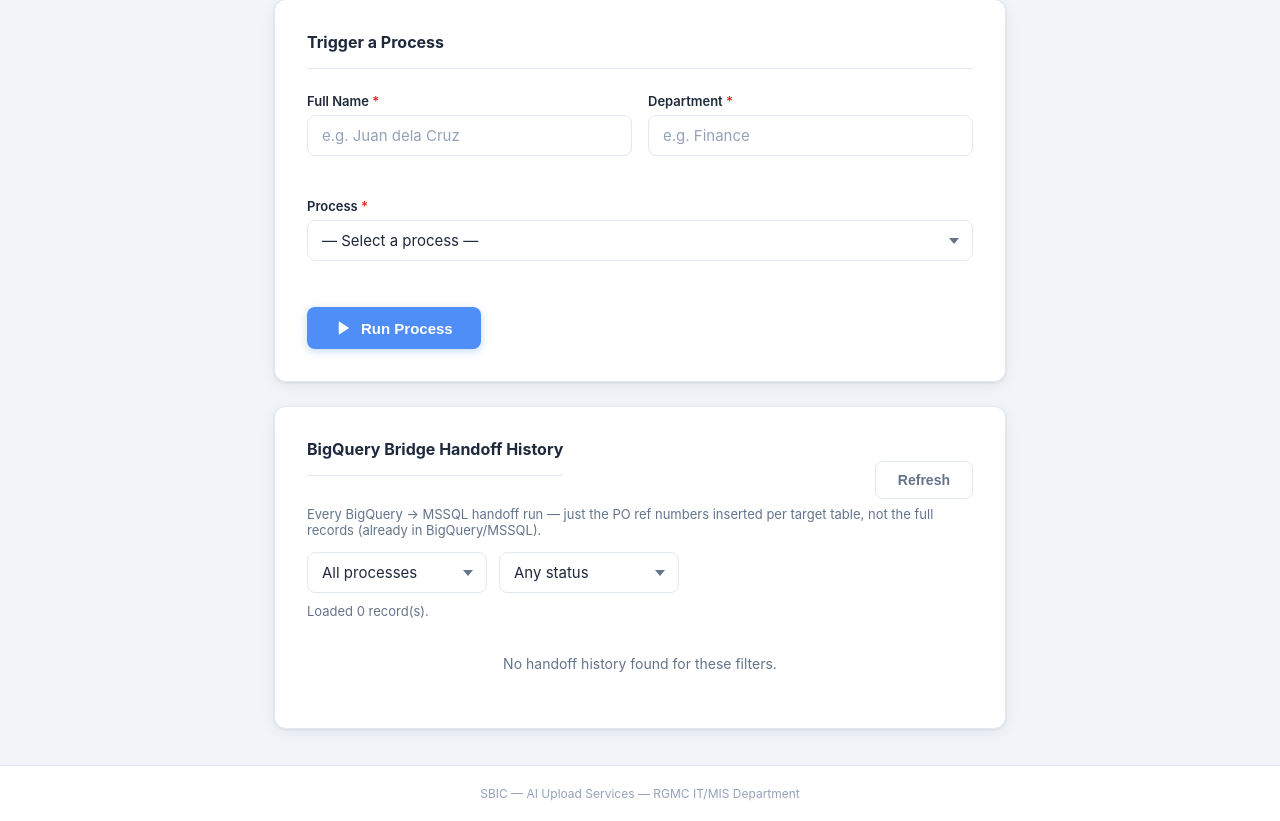
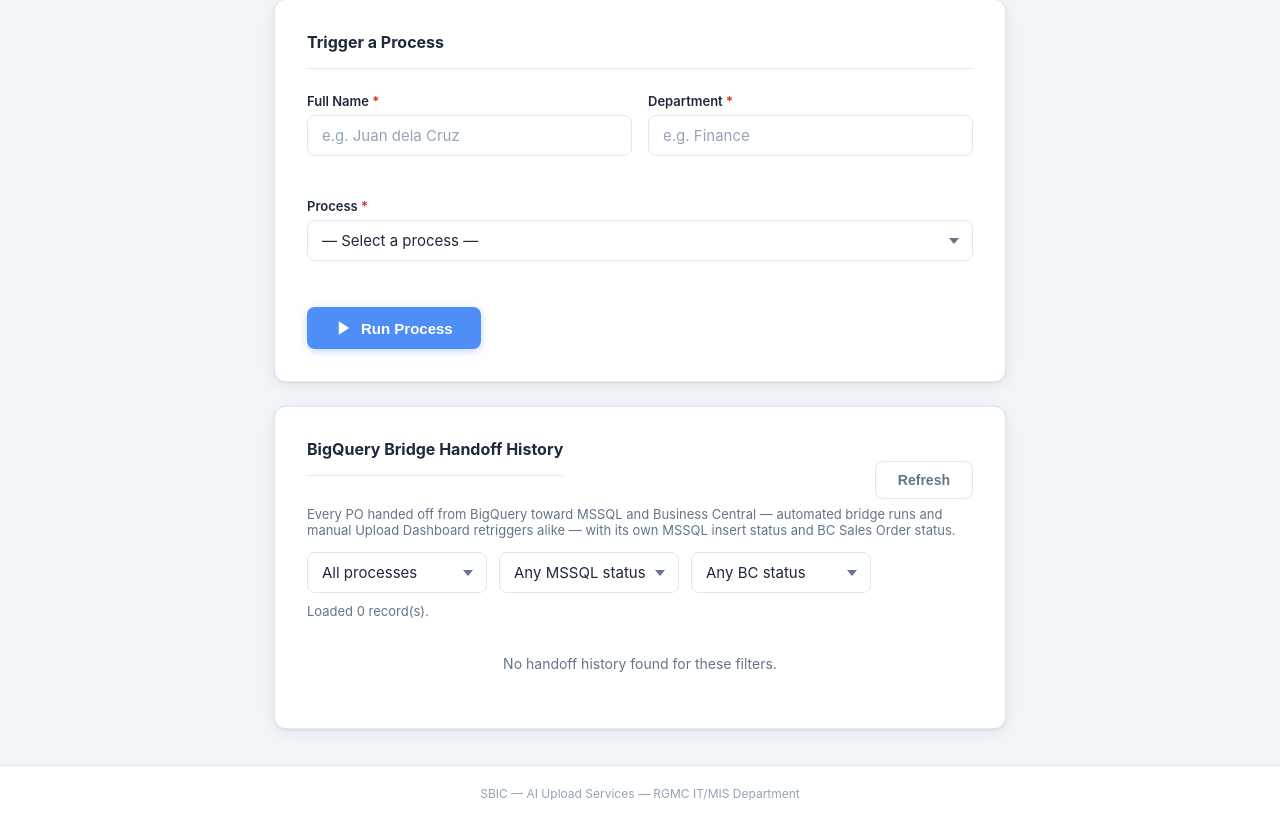
Before and after one commit to rgmc-apps/sbic-manual-trigger, a Flask app: page /trigger in a window 1280 px wide. Shown: the part 125-946 px from the top of the page. Run offline with Flask 3, Linux system fonts and the light colour scheme; data that the repository does not hold is empty.

Commit message:
DI-0229 added handoff history records

```diff
--- a/app.py
+++ b/app.py
@@ -1039,7 +1039,7 @@ def api_handoff_history():
     All filters are optional; omit everything to list the whole log (most recent first).
     """
     params = {}
-    for key in ("group_code", "status", "date"):
+    for key in ("group_code", "mssql_status", "bc_status", "date"):
         value = (request.args.get(key) or "").strip()
         if value:
             params[key] = value
@@ -3566,20 +3566,38 @@ def api_dashboard_retrigger_mssql_handoff():
     CustomerPOULDetailBQ (promoted into CustomerPOUL/CustomerPOULDetail by MSSQL's own
     AFTER INSERT trigger) — the MSSQL half of _insert_and_buffer, used standalone here
     for the dashboard's Check MSSQL "not found" case, without also touching the buffer
-    or BC. PO uploads only — rgmc-gcp-api has no RA equivalent of insert-from-bigquery."""
+    or BC. PO uploads only — rgmc-gcp-api has no RA equivalent of insert-from-bigquery.
+
+    Also logs this attempt into the same bridge_handoff_history_{env} collection the
+    automated BigQuery bridge writes to (via rgmc-bc-api), best-effort — a logging
+    failure here must not fail the retrigger itself, which already succeeded or failed
+    on its own terms by the time this runs."""
     data = request.get_json(silent=True) or {}
     header = data.get("header")
     details = data.get("details") or []
     if not header:
         return jsonify({"error": "header is required"}), 400
+    po_ref = header.get("po_ref_number")
+    file_name = header.get("file_name")
     header = {k: v for k, v in header.items() if k not in BQ_UI_ONLY_HEADER_FIELDS}
     try:
         resp = _gcp_api("POST", "/customerpoul/insert-from-bigquery",
                          json={"headers": [header], "details": details}, timeout=90)
         body, status_code = _proxy_json(resp)
-        return jsonify(body), status_code
     except requests.RequestException as exc:
         return jsonify({"error": f"Could not reach rgmc-gcp-api: {exc}"}), 502
+
+    mssql_status = "inserted" if status_code == 200 and body.get("status") == "success" else "error"
+    error_detail = None if mssql_status == "inserted" else (body.get("message") or f"HTTP {status_code}")
+    try:
+        _bc_api("POST", "/bc/custom/v2/so-buffer/handoff-history/manual-entry", json={
+            "po_ref_number": po_ref, "file_name": file_name,
+            "mssql_status": mssql_status, "error": error_detail,
+        })
+    except requests.RequestException:
+        pass  # best-effort — the retrigger result itself is unaffected
+
+    return jsonify(body), status_code
 
 
 @app.route("/api/dashboard/source-file")
--- a/static/handoff-history.js
+++ b/static/handoff-history.js
@@ -3,7 +3,8 @@
   const statusMsgEl = document.getElementById("handoff-history-status-msg");
   const refreshBtn = document.getElementById("handoff-history-refresh");
   const groupCodeSelect = document.getElementById("handoff-history-group-code");
-  const statusSelect = document.getElementById("handoff-history-status");
+  const mssqlStatusSelect = document.getElementById("handoff-history-mssql-status");
+  const bcStatusSelect = document.getElementById("handoff-history-bc-status");
   if (!listEl) return; // not on this page
 
   function escapeHtml(s) {
@@ -24,69 +25,54 @@
     }
   }
 
-  function renderFileGroups(byFile) {
-    const fileEntries = Object.entries(byFile || {});
-    if (!fileEntries.length) return "";
-    // Largest files first so the most significant uploads surface without scrolling.
-    fileEntries.sort((a, b) => (b[1] || []).length - (a[1] || []).length);
-    return fileEntries.map(([fileName, refs]) => {
-      refs = refs || [];
-      const id = `handoff-refs-${Math.random().toString(36).slice(2, 10)}`;
-      return `
-        <div class="handoff-history-file">
-          <div class="handoff-history-file-head">
-            <span class="handoff-history-filename">${escapeHtml(fileName)}</span>
-            <span class="handoff-history-file-count">${refs.length} PO(s)</span>
-            ${refs.length ? `<button class="btn-history-toggle" type="button" data-target="${id}">Show PO refs</button>` : ""}
-          </div>
-          ${refs.length ? `<div class="handoff-history-refs hidden" id="${id}">${refs.map(escapeHtml).join(", ")}</div>` : ""}
-        </div>
-      `;
-    }).join("");
+  // MSSQL: "inserted" is the only non-error outcome. BC: "created" is the only fully
+  // resolved outcome — "pending"/"not_attempted" are neutral (nothing has gone wrong
+  // yet), "buffered"/"error" are the ones worth flagging.
+  function mssqlBadgeClass(status) {
+    return status === "inserted" ? "ready" : "failed";
   }
-
-  function renderTables(tables) {
-    const entries = Object.entries(tables || {});
-    if (!entries.length) return '<p class="tab-empty">No tables recorded.</p>';
-    return entries.map(([tableName, info]) => {
-      const byFile = (info && info.by_file) || {};
-      const count = (info && info.count) ?? 0;
-      return `
-        <div class="handoff-history-table">
-          <div class="handoff-history-table-head">
-            <strong>${escapeHtml(tableName)}</strong> — ${count} PO ref(s) across ${Object.keys(byFile).length} file(s)
-          </div>
-          ${renderFileGroups(byFile) || '<p class="tab-empty">No PO refs recorded.</p>'}
-        </div>
-      `;
-    }).join("");
+  function bcBadgeClass(status) {
+    if (status === "created") return "ready";
+    if (status === "buffered" || status === "error") return "failed";
+    return "pending";
   }
 
   function renderRecord(rec) {
-    const isError = rec.status === "error";
     const row = document.createElement("div");
     row.className = "order-row history-row";
     row.innerHTML = `
       <div class="order-row-head">
-        <span class="order-ref">${escapeHtml(rec.group_code || "—")} &middot; ${escapeHtml(rec.method || "—")}</span>
-        <span class="order-badge ${isError ? "failed" : "ready"}">${escapeHtml(rec.status || "unknown")}</span>
+        <span class="order-ref">${escapeHtml(rec.po_ref_number || "—")}</span>
+        <span class="order-badge ${mssqlBadgeClass(rec.mssql_status)}">MSSQL: ${escapeHtml(rec.mssql_status || "unknown")}</span>
+        <span class="order-badge ${bcBadgeClass(rec.bc_status)}">BC: ${escapeHtml(rec.bc_status || "unknown")}${rec.bc_order_no ? " (" + escapeHtml(rec.bc_order_no) + ")" : ""}</span>
       </div>
       <div class="order-detail">
-        ${escapeHtml(rec.date || "—")} ${escapeHtml(rec.time || "")} &middot; ${formatTimestamp(rec.timestamp)}
+        ${escapeHtml(rec.group_code || "—")} &middot; ${escapeHtml(rec.method || "—")} &middot;
+        ${escapeHtml(rec.file_name || "—")} &middot; ${formatTimestamp(rec.timestamp)}
       </div>
-      ${renderTables(rec.tables)}
-      ${rec.error ? `<div class="order-error">${escapeHtml(rec.error)}</div>` : ""}
+      ${rec.mssql_error ? `<div class="order-error">MSSQL: ${escapeHtml(rec.mssql_error)}</div>` : ""}
+      ${rec.bc_error ? `<div class="order-error">BC: ${escapeHtml(rec.bc_error)}</div>` : ""}
     `;
-    row.querySelectorAll(".btn-history-toggle").forEach((btn) => {
-      btn.addEventListener("click", () => {
-        const target = document.getElementById(btn.dataset.target);
-        if (!target) return;
-        const show = target.classList.contains("hidden");
-        target.classList.toggle("hidden", !show);
-        btn.textContent = show ? "Hide PO refs" : "Show PO refs";
-      });
+    return row;
+  }
+
+  // Groups the flat per-PO list by source file so related POs still read together,
+  // largest files first — same convention the previous by-table/by-file view used.
+  function renderGroupedByFile(records) {
+    const byFile = new Map();
+    records.forEach((rec) => {
+      const key = rec.file_name || "(unknown file)";
+      if (!byFile.has(key)) byFile.set(key, []);
+      byFile.get(key).push(rec);
     });
-    return row;
+    const groups = [...byFile.entries()].sort((a, b) => b[1].length - a[1].length);
+    groups.forEach(([fileName, recs]) => {
+      const head = document.createElement("div");
+      head.className = "handoff-history-file-head";
+      head.innerHTML = `<span class="handoff-history-filename">${escapeHtml(fileName)}</span><span class="handoff-history-file-count">${recs.length} PO(s)</span>`;
+      listEl.appendChild(head);
+      recs.forEach((rec) => listEl.appendChild(renderRecord(rec)));
+    });
   }
 
   function render(records) {
@@ -98,13 +84,14 @@
       listEl.appendChild(empty);
       return;
     }
-    records.forEach((rec) => listEl.appendChild(renderRecord(rec)));
+    renderGroupedByFile(records);
   }
 
   async function load() {
     const params = new URLSearchParams();
     if (groupCodeSelect.value) params.set("group_code", groupCodeSelect.value);
-    if (statusSelect.value) params.set("status", statusSelect.value);
+    if (mssqlStatusSelect.value) params.set("mssql_status", mssqlStatusSelect.value);
+    if (bcStatusSelect.value) params.set("bc_status", bcStatusSelect.value);
 
     refreshBtn.disabled = true;
     statusMsgEl.textContent = "Loading…";
@@ -123,6 +110,7 @@
 
   refreshBtn.addEventListener("click", load);
   groupCodeSelect.addEventListener("change", load);
-  statusSelect.addEventListener("change", load);
+  mssqlStatusSelect.addEventListener("change", load);
+  bcStatusSelect.addEventListener("change", load);
   load();
 })();
--- a/static/style.css
+++ b/static/style.css
@@ -350,6 +350,7 @@ body {
 }
 .order-badge.ready { background: var(--success-bg); color: var(--success-text); border: 1px solid var(--success-border); }
 .order-badge.failed { background: var(--error-bg); color: var(--error-text); border: 1px solid var(--error-border); }
+.order-badge.pending { background: var(--warn-bg); color: var(--warn-text); border: 1px solid var(--warn-border); }
 .order-detail { margin-top: 8px; font-size: .8125rem; color: var(--text-muted); }
 .order-error { margin-top: 6px; font-size: .76rem; color: var(--error); word-break: break-word; }
 
--- a/templates/index.html
+++ b/templates/index.html
@@ -129,8 +129,9 @@
         <button class="btn-reset" id="handoff-history-refresh">Refresh</button>
       </div>
       <p class="handoff-history-hint">
-        Every BigQuery &rarr; MSSQL handoff run — just the PO ref numbers inserted per
-        target table, not the full records (already in BigQuery/MSSQL).
+        Every PO handed off from BigQuery toward MSSQL and Business Central — automated
+        bridge runs and manual Upload Dashboard retriggers alike — with its own MSSQL
+        insert status and BC Sales Order status.
       </p>
 
       <div class="handoff-history-filters">
@@ -143,10 +144,20 @@
           </select>
         </div>
         <div class="select-wrapper">
-          <select class="form-select" id="handoff-history-status">
-            <option value="">Any status</option>
-            <option value="success">Success</option>
+          <select class="form-select" id="handoff-history-mssql-status">
+            <option value="">Any MSSQL status</option>
+            <option value="inserted">Inserted</option>
             <option value="error">Error</option>
+          </select>
+        </div>
+        <div class="select-wrapper">
+          <select class="form-select" id="handoff-history-bc-status">
+            <option value="">Any BC status</option>
+            <option value="pending">Pending</option>
+            <option value="created">Created</option>
+            <option value="buffered">Buffered</option>
+            <option value="error">Error</option>
+            <option value="not_attempted">Not attempted</option>
           </select>
         </div>
       </div>
```
Also changed, not shown: static/dashboard.js (+15 -0 lines), templates/dashboard.html (+51 -0 lines).
